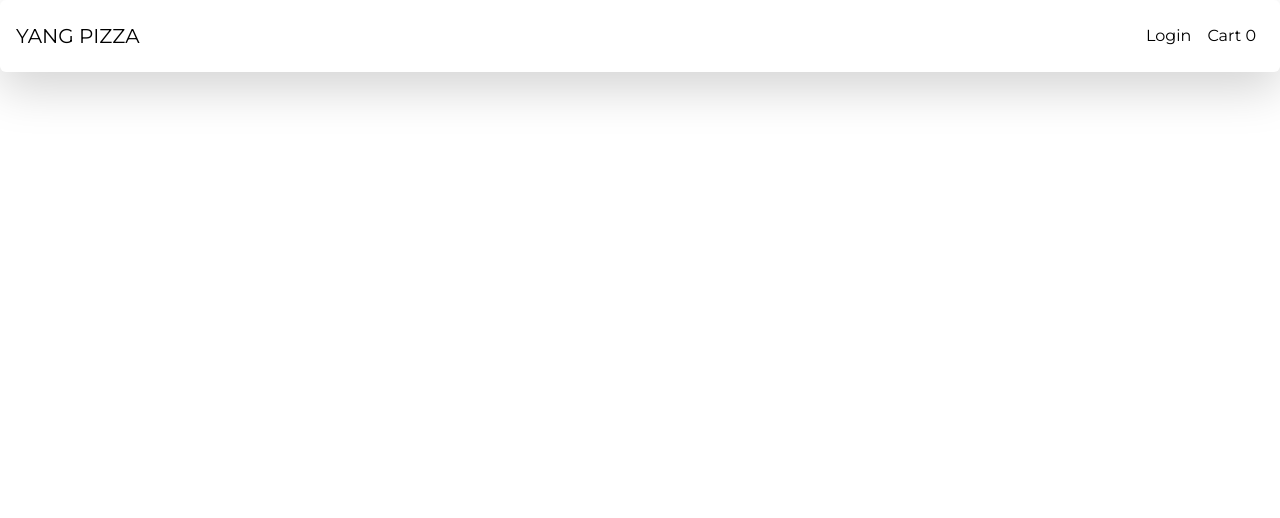
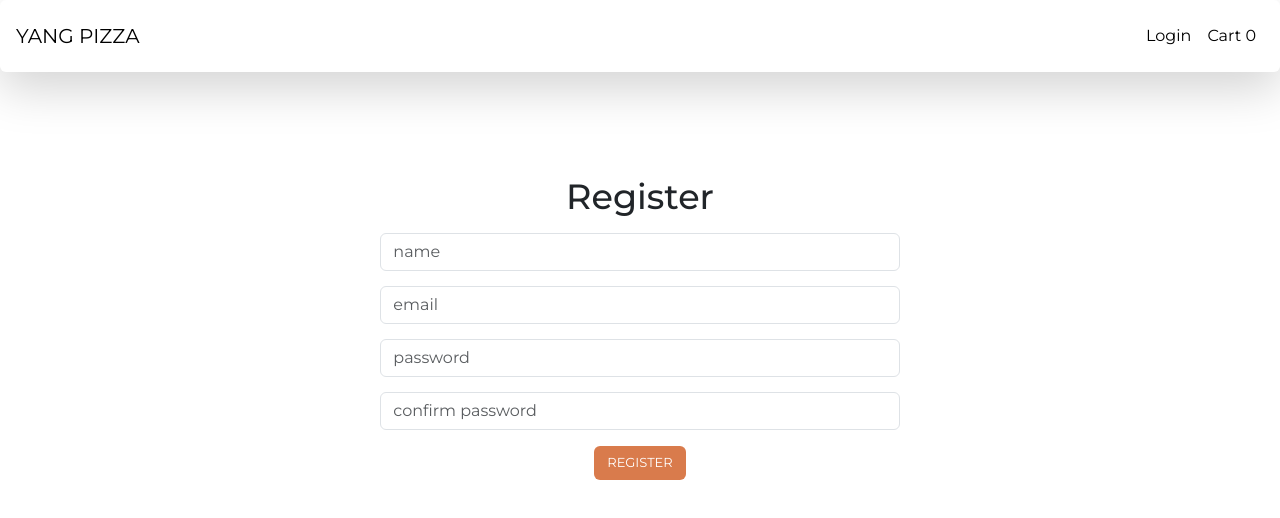
Before and after one commit to YangWu51/Food-Ordering-Web, a React (Create React App) app in the folder client/: page /register in a window 1280 px wide. Shown: the top 518 px of the page. Built offline with nearby package versions, Linux system fonts and the light colour scheme.

Commit message:
finish registerscreen page

```diff
--- a/client/src/App.js
+++ b/client/src/App.js
@@ -6,6 +6,9 @@
 import Navbar from './components/Navbar';
 import Homescreen from './screens/Homescreen';
 import Cartscreen from './screens/Cartscreen';
+import Registerscreen from './screens/Registerscreen';
+import Loginscreen from './screens/Loginscreen';
+
 function App() {
   return (
     <div className="App">
@@ -14,6 +17,8 @@
       <Routes>
         <Route path="/" element={<Homescreen />} />
         <Route path="/cart" element={<Cartscreen />} />
+        <Route path="/register" element={<Registerscreen />} />
+        <Route path="/login" element={<Loginscreen />} />
       </Routes>
       </BrowserRouter>
 
--- a/client/src/components/Navbar.js
+++ b/client/src/components/Navbar.js
@@ -14,7 +14,7 @@
                 <div className="collapse navbar-collapse" id="navbarNav">
                     <ul className="navbar-nav ms-auto" >
                         <li className="nav-item">
-                            <a className="nav-link" href="#">Login </a>
+                            <a className="nav-link" href="/login">Login </a>
                         </li>
                         <li className="nav-item">
                             <a className="nav-link" href="/cart">Cart {cartstate.cartItems.length}</a>
--- a/client/src/index.css
+++ b/client/src/index.css
@@ -48,3 +48,7 @@
 .fa-trash{
   color: red;
 }
+input{
+  margin-top: 15px !important;
+  box-shadow: none !important;
+}
--- /dev/null
+++ b/client/src/screens/Loginscreen.js
@@ -0,0 +1,9 @@
+import React from "react";
+
+export default function Loginscreen(){
+    return (
+        <div>
+            <h1>Log in scren</h1>
+        </div>
+    )
+}
--- /dev/null
+++ b/client/src/screens/Registerscreen.js
@@ -0,0 +1,47 @@
+import React, { useState, useEffect } from "react";
+
+export default function Registerscreen() {
+    const [name, setName] = useState('')
+    const [email, setEmail] = useState('')
+    const [password, setPassword] = useState('')
+    const [cpassword, setCPassword] = useState('')
+
+    function register(){
+        if(password != cpassword){
+            alert('passwords not matched')
+        }else{
+            const user={
+                name,
+                email,
+                password
+            }
+            console.log(user)
+        }
+    }
+    return (
+        <div>
+            <div className="row justify-content-center">
+                <div className="col-md-5 mt-5">
+                    <h2 className="text-center m-2" style={{ fontSize: '35px' }}>Register</h2>
+                    <div>
+                        <input required type="text" placeholder="name" className="form-control" value={name} onChange={(e)=>{setName(e.target.value)}}/>
+
+                        <input required type="text" placeholder="email" className="form-control" value={email} onChange={(e)=>{setEmail(e.target.value)}}/>
+
+                        <input type="text"
+                        placeholder="password"
+                        className="form-control"
+                        value={password}
+                        required
+                        onChange={(e)=>{setPassword(e.target.value)}}/>
+
+                        <input type="text" placeholder="confirm password" className="form-control" value={cpassword} required onChange={(e)=>{setCPassword(e.target.value)}}/>
+                        <button onClick={register} className="btn mt-3">REGISTER</button>
+                    </div>
+
+                </div>
+
+            </div>
+        </div>
+    )
+}
```
